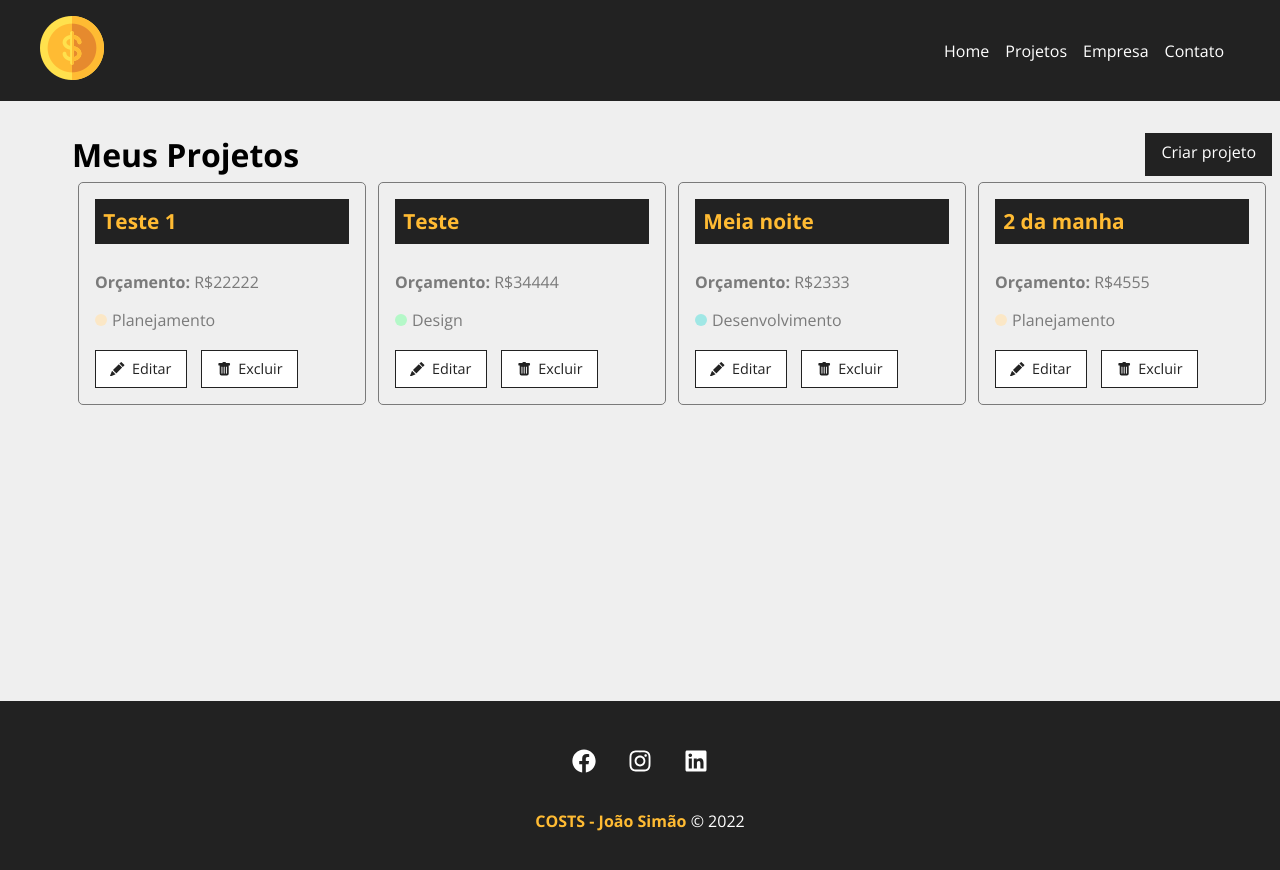
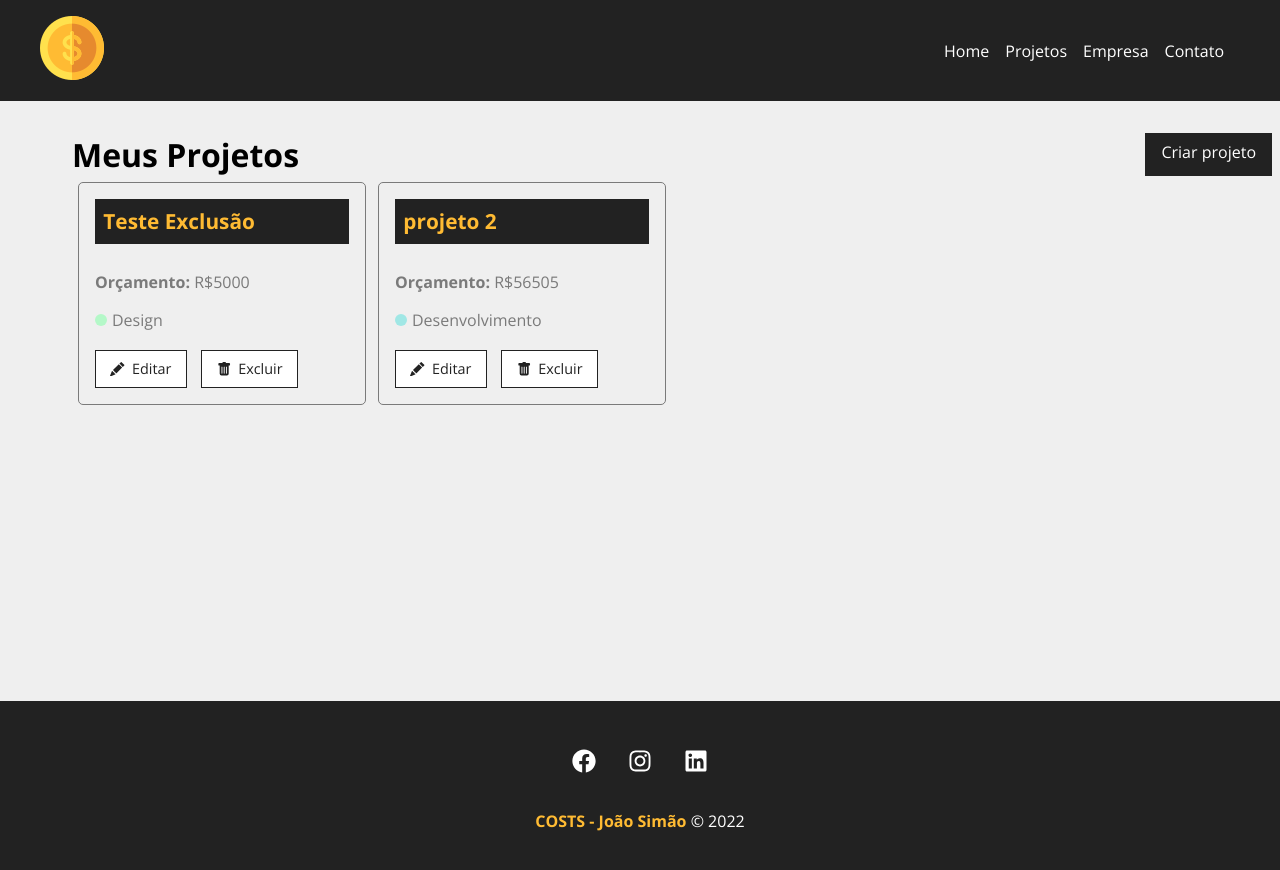
Before and after one commit to lled16/Projeto-Costs-React, a React (Create React App) app: page /projects in a window 1280 px wide. Shown: the top 870 px of the page. Built offline with nearby package versions, Linux system fonts and the light colour scheme; data requests are answered from the project's data file; a web font is replaced by a local one.

Commit message:
Exclusão adicionada e edição em curso.

```diff
--- a/db.json
+++ b/db.json
@@ -1,48 +1,26 @@
 {
   "projects": [
     {
-      "name": "Teste 1",
-      "budget": "22222",
+      "name": "Teste Exclusão",
+      "budget": "5000",
       "category": {
-        "id": "4",
-        "name": "Planejamento"
+        "id": "3",
+        "name": "Design"
       },
       "cost": 0,
       "services": [],
       "id": 1
     },
     {
-      "name": "Teste",
-      "budget": "34444",
-      "category": {
-        "id": "3",
-        "name": "Design"
-      },
-      "cost": 0,
-      "services": [],
-      "id": 2
-    },
-    {
-      "name": "Meia noite",
-      "budget": "2333",
+      "name": "projeto 2",
+      "budget": "56505",
       "category": {
         "id": "2",
         "name": "Desenvolvimento"
       },
       "cost": 0,
       "services": [],
-      "id": 3
-    },
-    {
-      "name": "2 da manha",
-      "budget": "4555",
-      "category": {
-        "id": "4",
-        "name": "Planejamento"
-      },
-      "cost": 0,
-      "services": [],
-      "id": 4
+      "id": 2
     }
   ],
   "categories": [
--- a/src/App.js
+++ b/src/App.js
@@ -10,6 +10,7 @@
 import Navbar from './Components/layout/Navbar'
 import Footer from './Components/layout/Footer'
 import Projects from './Components/Pages/Projects'
+import Project from './Components/Pages/Project'
 
 function App() {
   return (
@@ -28,6 +29,7 @@
 
           <Route path='/newproject' element={<NewProject />}> </Route>
 
+          <Route path='/project/:id' element={<Project />}> </Route>
       </Routes>
       </Container>
 
--- /dev/null
+++ b/src/Components/Pages/Project.js
@@ -0,0 +1,32 @@
+import styles from './Project.module.css'
+import {useParams} from 'react-router-dom'
+import {useState, useEffect} from 'react'
+
+function Project(){
+
+const{id} = useParams() // o useParams pega o id que está vindo da URL
+
+
+const [project, setProject] = useState([])
+
+useEffect( () => {
+ fetch('http://localhost:5000/projects/' + id, {
+method: "GET",
+headers: {
+    'Content-Type' : 'application/json',
+},
+
+})
+.then((resp) => resp.json())
+.then((data) => {
+    setProject(data)
+})
+.catch((err) => console.log)
+}, [id])
+
+    return(
+        <p>{project.name}</p>
+    )
+}
+
+export default Project
--- a/src/Components/Pages/Projects.js
+++ b/src/Components/Pages/Projects.js
@@ -1,15 +1,19 @@
 
-import { useLocation } from "react-router-dom"
+import {useLocation } from "react-router-dom"
 import Message from "../layout/Message"
 import styles from './Projects.module.css'
 import Container from '../layout/Container'
 import LinkButton from '../layout/LinkButton'
 import ProjectCard from "../project/ProjectCard"
 import { useState, useEffect } from "react"
+import Loading from "../layout/Loading"
+
 
 function Projects() {
 
     const [projects, setProjects] = useState([])
+    const [removeLoading, setRemoveLoading] = useState(false)
+    const [projectMessage, setProjectMessage] = useState('')
 
     const location = useLocation()
     let message = '';
@@ -18,6 +22,8 @@
     }
 
     useEffect(() => {
+        setTimeout(
+            () => {
                 fetch('http://localhost:5000/projects', {
                     method: 'GET',
                     headers: {
@@ -28,10 +34,31 @@
                     .then(data => {
                         console.log(data)
                         setProjects(data)
+                        setRemoveLoading(true)
                     })
                     .catch((err) => console.log(err))
+            }, 300)
+
 
     }, [])
+
+
+    function removeProject(id) {
+        fetch('http://localhost:5000/projects/' + id, {
+            method: "DELETE",
+            headers: {
+                'Content-Type': 'application/json'
+            },
+        })
+            .then(resp => resp.json())
+            .then(() => {
+            setProjects(projects.filter((project) => project.id !== id))
+            setProjectMessage('Projeto removido com sucesso !')
+            })
+            .catch(err => console.log(err))
+
+    }
+
     return (
         <div className={styles.project_container}>
             <div className={styles.title_container}>
@@ -40,17 +67,26 @@
             </div>
 
             {message && <Message type="success" msg={message} />}
+            {projectMessage && <Message type="success" msg={projectMessage} />}
             <Container customClass="start">
                 {projects.length > 0 &&
-                projects.map((project) =>(
+                    projects.map((project) => (
                         <ProjectCard
-                    id = {project.id}
+                            id={project.id}
                             name={project.name}
-                    budget = {project.budget}
-                    category = {project.category.name}
-                    key = {project.id}
+                            budget={project.budget}
+                            category={project.category.name}
+                            key={project.id}
+                            handleRemove = {removeProject}
                         />
                     ))}
+                {!removeLoading && <Loading />}
+                {
+                    removeLoading && projects.length === 0 && (
+                        <p>Não há projetos cadastrados !</p>
+                    )
+
+                }
 
             </Container>
         </div>
--- /dev/null
+++ b/src/Components/layout/Loading.js
@@ -0,0 +1,13 @@
+import styles from  './Loading.module.css'
+
+import loading from '../../img/loading.svg'
+
+function Loading(){
+    return(
+        <div className={styles.loader_container}>
+            <img className={styles.loader}  src={loading} alt="Loading"/>
+        </div>
+    )
+}
+
+export default Loading
--- /dev/null
+++ b/src/Components/layout/Loading.module.css
@@ -0,0 +1,11 @@
+.loader_container{
+    width: 100%;
+    height: 100%;
+    display: flex;
+    justify-content: center;
+    align-items: center;
+}
+
+.loader{
+    width: 50px;
+}
--- a/src/Components/project/ProjectCard.js
+++ b/src/Components/project/ProjectCard.js
@@ -4,6 +4,12 @@
 import { BsFillPencilFill, BsTrashFill } from "react-icons/bs";
 
 function ProjectCard({ id, name, budget, category, handleRemove }) {
+
+    const remove = (e) => {
+        e.preventDefault()
+        handleRemove(id)
+    }
+
     return (
         <div className={styles.project_card}>
             <h4>{name}</h4>
@@ -14,10 +20,10 @@
                 <span className={`${styles[category.toLowerCase()]}`}></span>{category}
             </p>
             <div className={styles.project_card_actions}>
-                <Link to="/">
+                <Link to={`/project/${id}`}>
                    <BsFillPencilFill /> Editar
                 </Link>
-                <button>
+                <button onClick={remove}>
                 <BsTrashFill /> Excluir
 
                 </button>
```
Also changed, not shown: src/Components/Pages/Project.module.css (added). Lines whose indentation alone changed are shown as unchanged.
